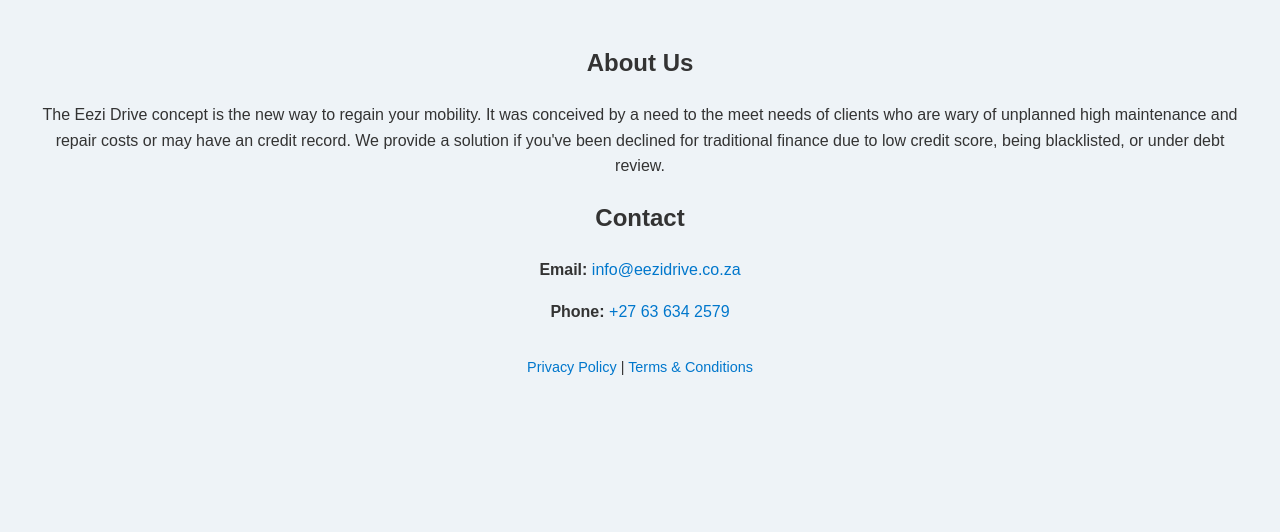
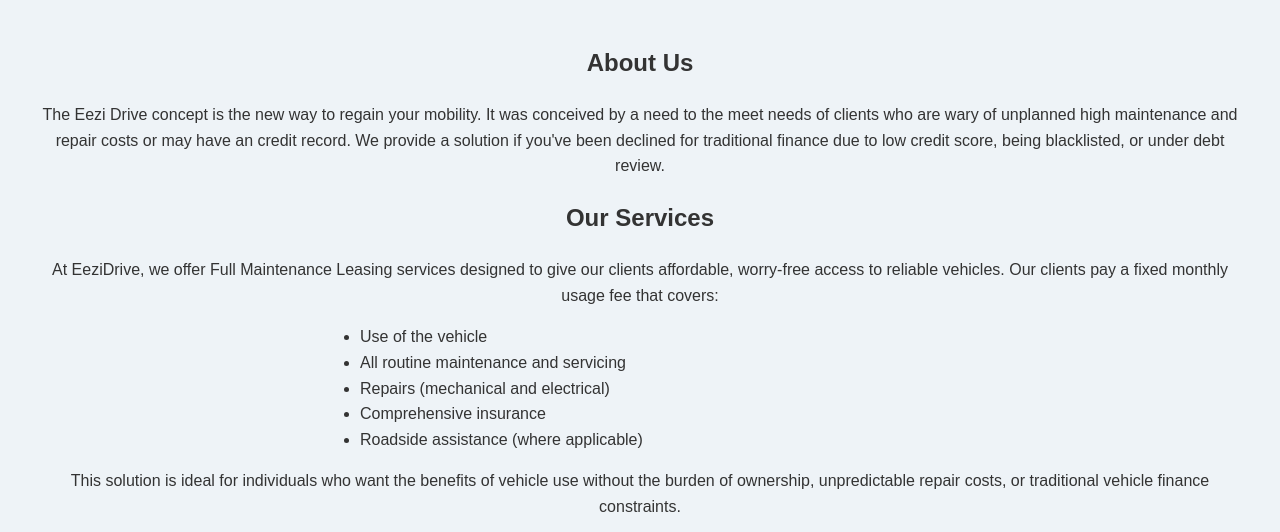
Before and after one commit to admin-eezi/eezidrive, a plain HTML site: page index.html in a window 1280 px wide. Shown: the part 268-800 px from the top of the page. Drawn offline with Linux system fonts and the light colour scheme.

Commit message:
Added services offered

```diff
--- a/index.html
+++ b/index.html
@@ -48,7 +48,18 @@
     <p>The Eezi Drive concept is the new way to regain your mobility. It was conceived by a need to the meet needs of clients who are wary of unplanned high maintenance and repair costs or may have an
 credit record. We provide a solution if you've been declined for traditional finance due to low credit score, being blacklisted, or under debt review.</p>
   </section>
-
+<section>
+  <h2>Our Services</h2>
+  <p>At EeziDrive, we offer Full Maintenance Leasing services designed to give our clients affordable, worry-free access to reliable vehicles. Our clients pay a fixed monthly usage fee that covers:</p>
+  <ul style="text-align:left; max-width:600px; margin:1rem auto;">
+    <li>Use of the vehicle</li>
+    <li>All routine maintenance and servicing</li>
+    <li>Repairs (mechanical and electrical)</li>
+    <li>Comprehensive insurance</li>
+    <li>Roadside assistance (where applicable)</li>
+  </ul>
+  <p>This solution is ideal for individuals who want the benefits of vehicle use without the burden of ownership, unpredictable repair costs, or traditional vehicle finance constraints.</p>
+</section>
   <section>
     <h2>Contact</h2>
     <p><strong>Email:</strong> <a href="mailto:info@eezidrive.co.za">info@eezidrive.co.za</a></p>
```
